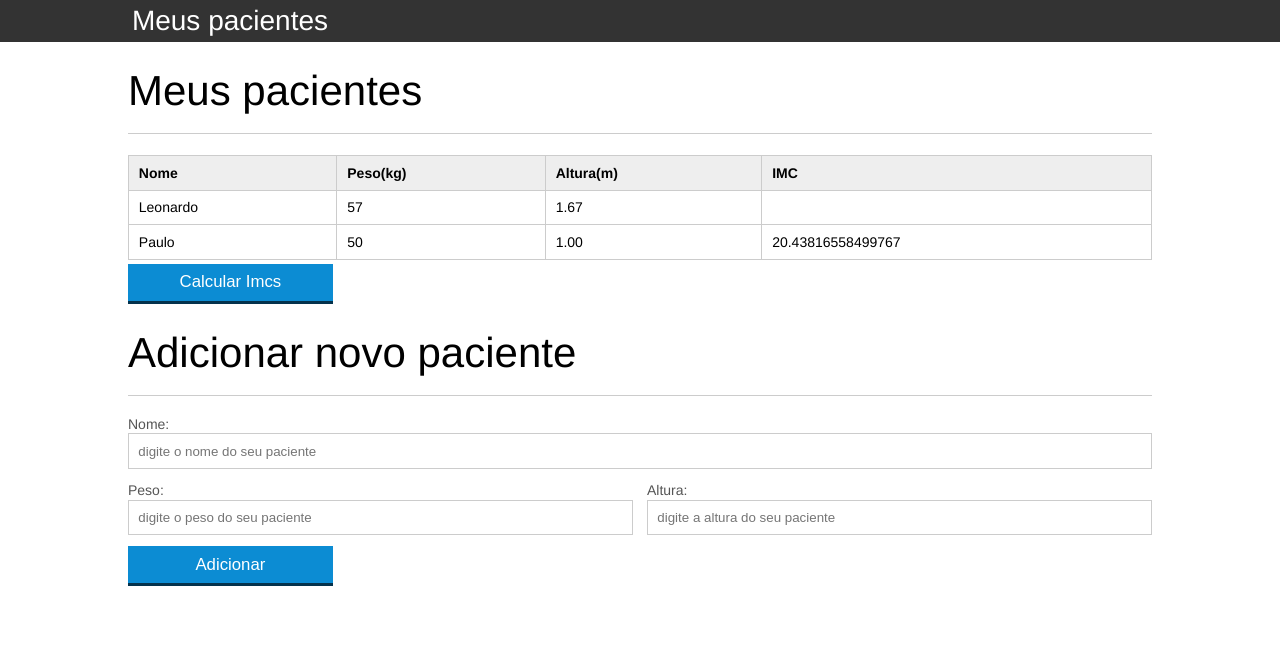
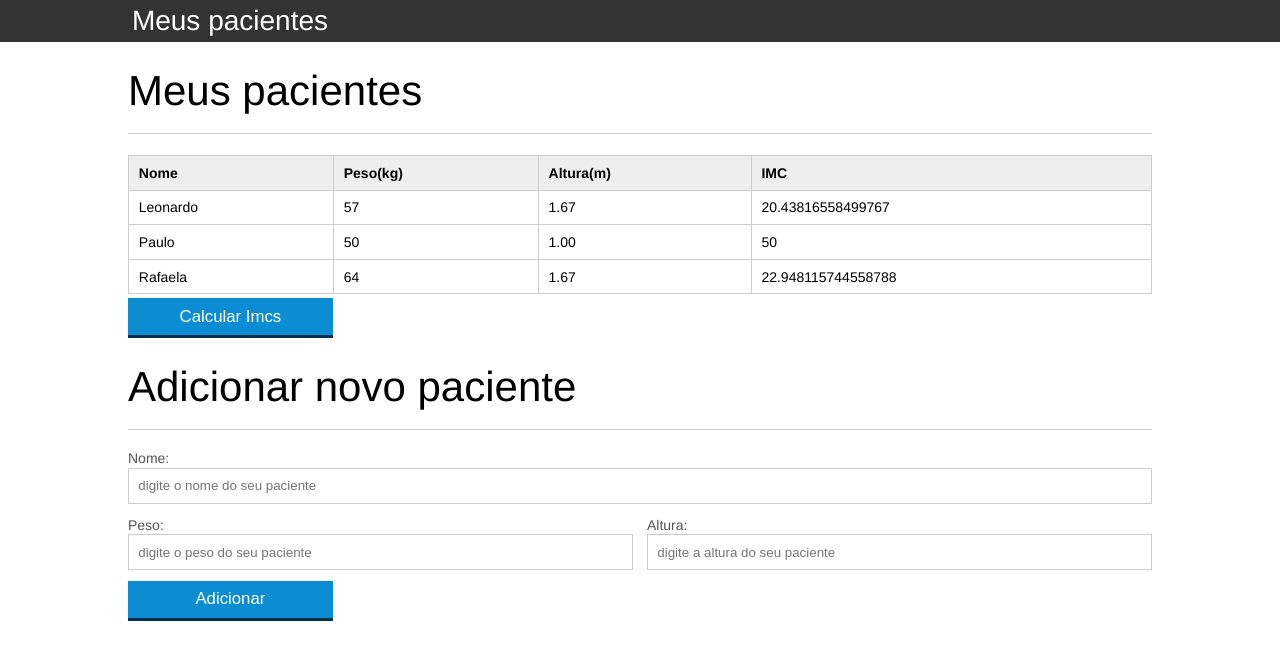
Before and after one commit to rafaellavm/ProjetoIMCJavascript, a plain HTML site: page index.html in a window 1280 px wide. Drawn offline with Linux system fonts and the light colour scheme.

Commit message:
4. Coleções e loops (2)

```diff
--- a/index.html
+++ b/index.html
@@ -25,16 +25,23 @@
 					</tr>
 					<tr class="paciente">
 						<td class="info-nome">Leonardo</td>
-						<td class="info-peso" id="peso-1">57</td>
-						<td class="info-altura" id="altura-1">1.67</td>
-						<td class="info-imc" id="imc-1"></td>
+						<td class="info-peso">57</td>
+						<td class="info-altura">1.67</td>
+						<td class="info-imc"></td>
 					</tr>
 					<tr class="paciente">
 						<td class="info-nome">Paulo</td>
-						<td class="info-peso" id="peso-2">50</td>
-						<td class="info-altura" id="altura-2">1.00</td>
-						<td class="info-imc" id="imc-2"></td>
+						<td class="info-peso">50</td>
+						<td class="info-altura">1.00</td>
+						<td class="info-imc"></td>
 					</tr>
+                    	<tr class="paciente">
+						<td class="info-nome">Rafaela</td>
+						<td class="info-peso">64</td>
+						<td class="info-altura">1.67</td>
+						<td class="info-imc"></td>
+					</tr>
+
 				</table>
 				<button id="calcula-imcs" class="botao ">Calcular Imcs</button>
 			</section>
@@ -58,6 +65,6 @@
 			</section>
 		</main>
 
-		<script src="js/calcula-mc.js"></script>
+		<script src="js/calcula-mc2.js"></script>
 	</body>
 </html>
--- /dev/null
+++ b/js/calcula-mc2.js
@@ -0,0 +1,44 @@
+//pegar todos os elementos dessa classe
+//array de trs
+var trsPacientes = document.getElementsByClassName('paciente');
+
+var posicaoAtual = 0;
+
+// peso / altura * altura
+
+while (posicaoAtual <= trsPacientes.length - 1) {
+
+    var pacienteTr = trsPacientes[posicaoAtual];
+
+    //ele vai pegar dentro da tr a td com a classe 'info-xxx', que tb devolve um array
+    var tdNome = pacienteTr.getElementsByClassName('info-nome')[0];
+    var tdPeso = pacienteTr.getElementsByClassName('info-peso')[0];
+    var tdAltura = pacienteTr.getElementsByClassName('info-altura')[0];
+    var tdImc =
+
+    //pegar todos os dados acima e criar um objeto paciente
+    paciente = {
+        nome : tdNome.textContent,
+        peso: tdPeso.textContent,
+        altura: tdAltura.textContent
+    };
+
+
+    if (paciente.altura != 0) {
+
+        var imc = paciente.peso / (paciente.altura * paciente.altura);
+
+        var tdIMC = pacienteTr.getElementsByClassName('info-imc')[0];
+
+        tdIMC.textContent = imc;
+
+        console.log(imc);
+
+    } else {
+
+        console.log("A altura é igual a zero");
+    }
+
+    posicaoAtual++;
+
+}
```
